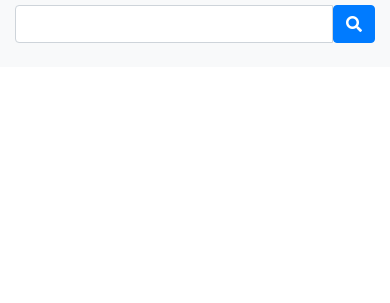
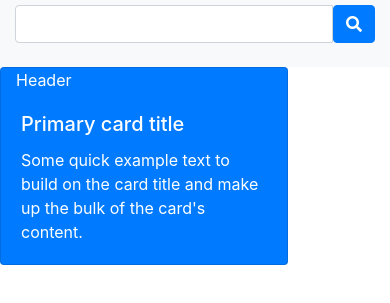
Before and after one commit to badeshiyan/weather-dashboard, a plain HTML site: page index.html in a window 390 px wide. Shown: the part 155-458 px from the top of the page. Drawn offline with nearby package versions, Linux system fonts and the light colour scheme.

Commit message:
started styling efforts to index.html

```diff
--- a/index.html
+++ b/index.html
@@ -56,6 +56,17 @@
             </button>
           </div>
         </div>
+
+        <div class="card text-white bg-primary mb-3" style="max-width: 18rem">
+          <div class="col-md-9 displaycurrentweather">Header</div>
+          <div class="card-body">
+            <h5 class="card-title">Primary card title</h5>
+            <p class="card-text">
+              Some quick example text to build on the card title and make up the
+              bulk of the card's content.
+            </p>
+          </div>
+        </div>
         <div class="col-md-9 displaycurrentweather"></div>
         <div class="col-md-9 displaycurrenthumidity"></div>
         <div class="col-md-9 displaycurrentwind"></div>
```
